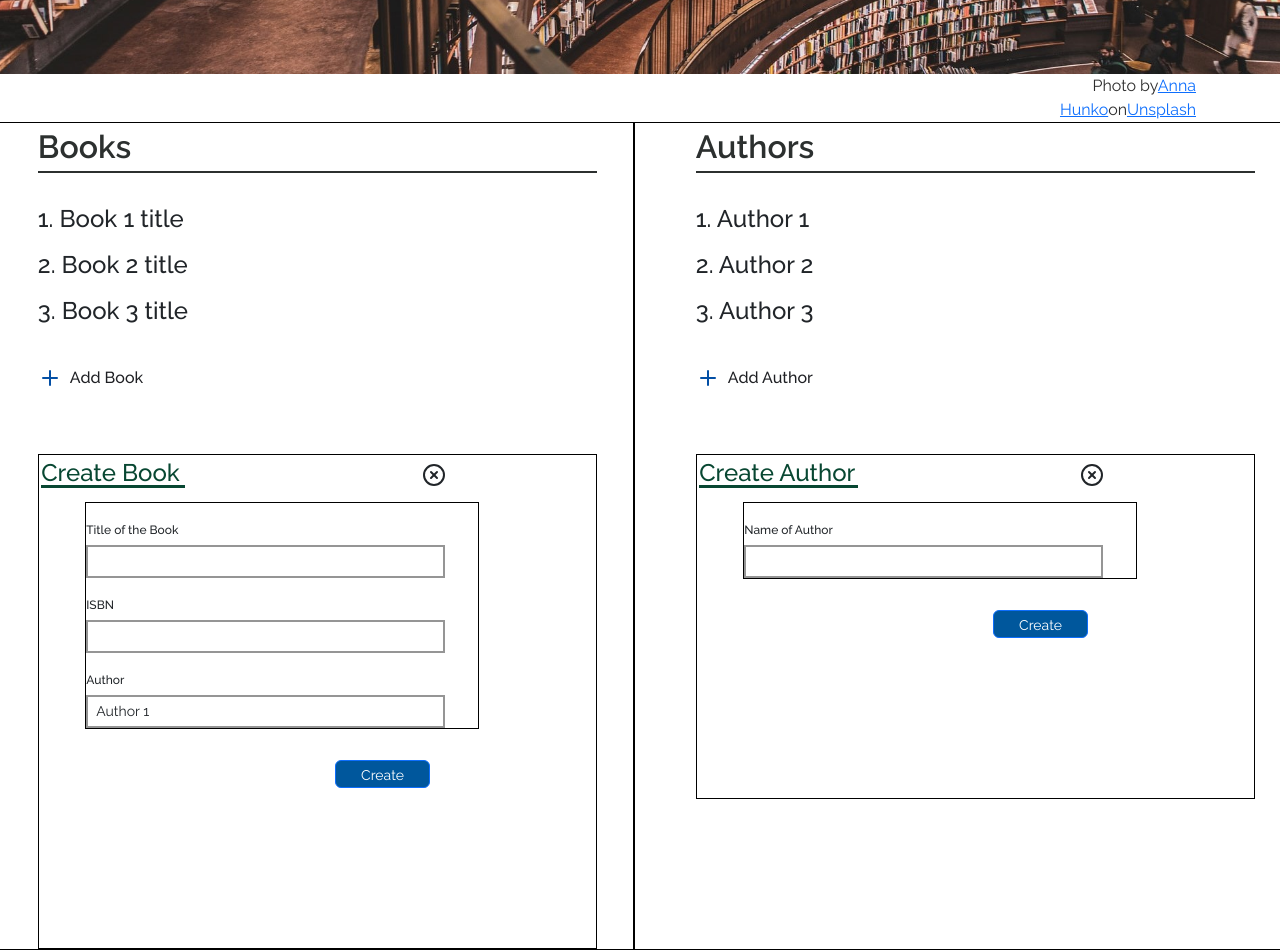
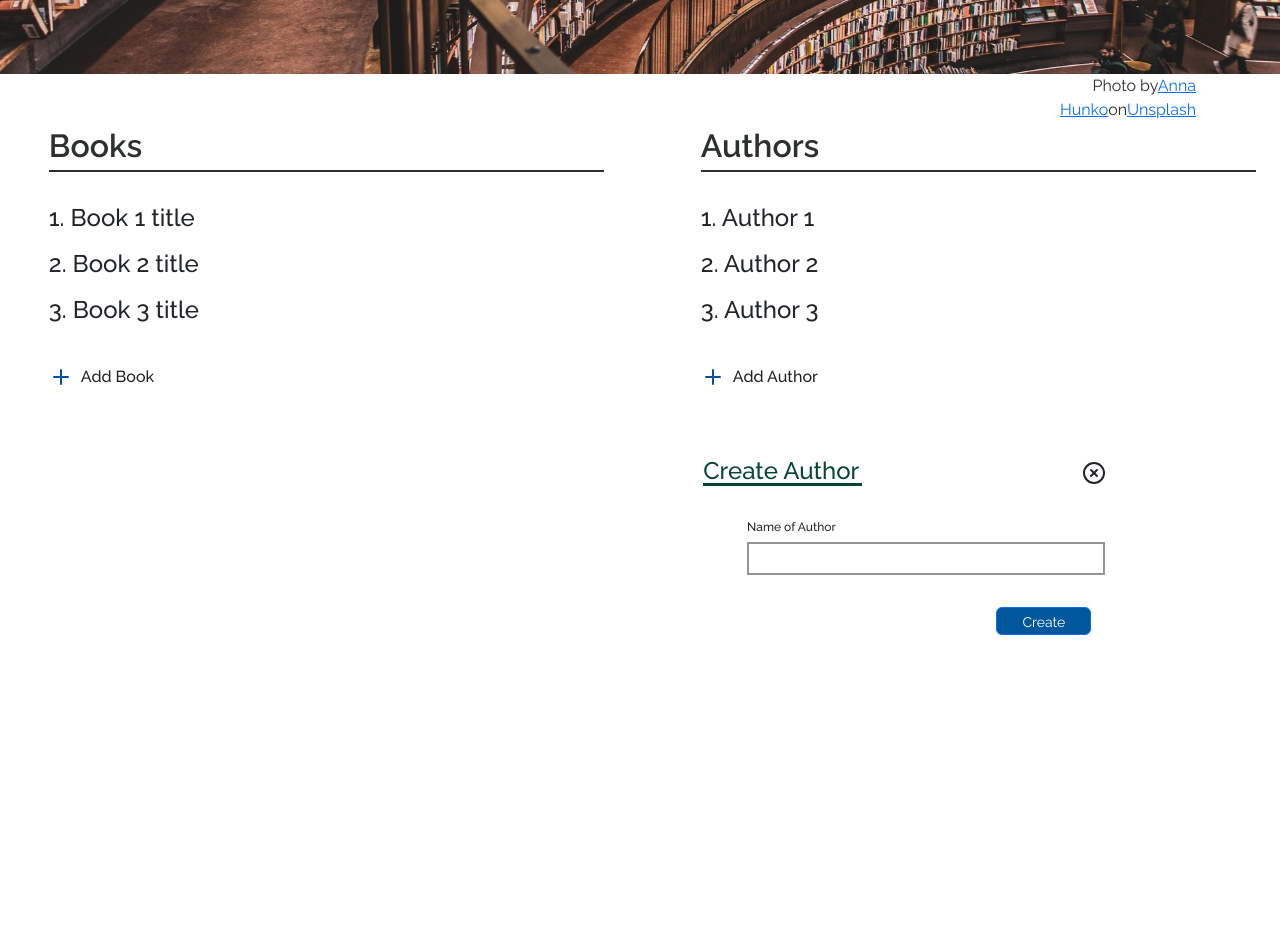
Before and after one commit to IsuruVihan/library_app_reactors, a React (Create React App) app: page / in a window 1280 px wide. Shown: the part 440-1390 px from the top of the page. After the commit the page ends 1235 px from the top, so only its background shows below. Built offline with nearby package versions, Linux system fonts and the light colour scheme.

Commit message:
Open and close functions done (Book form)

```diff
--- a/src/Views/Library.tsx
+++ b/src/Views/Library.tsx
@@ -1,4 +1,4 @@
-import React, {FC} from 'react';
+import React, {FC, useState} from 'react';
 import {Col, Container, Row} from "react-bootstrap";
 import libraryImg from "../assets/images/anna-hunko-ajE5goOGzZc-unsplash.jpg";
 import Books from "../components/Books/Books";
@@ -34,42 +34,13 @@ const Library: FC = () => {
                 </Col>
             </Row>
             <Row>
-                    <Col className="book-container" style={{border: '1px solid black'}}><Books /></Col>
-                    <Col style={{border: '1px solid black'}}><Authors /></Col>
+                <Col xs={6} className="book-container">
+                    <Books />
+                </Col>
+                <Col xs={6}>
+                    <Authors />
+                </Col>
             </Row>
-
-
-                {/*<Container className="Library px-0" fluid={true}>*/}
-                {/*    <h1 className="text-center py-2">My Library</h1>*/}
-                {/*    <img src={libraryImg} alt="Library" />*/}
-                {/*</Container>*/}
-                {/*<Container className="credits">*/}
-                {/*    <Row>*/}
-                {/*        <Col xs={9} />*/}
-                {/*        <Col className="text-end photo-credits">*/}
-                {/*            Photo by*/}
-                {/*            <a href="https://unsplash.com/@annahunko?*/}
-                {/*                utm_source=unsplash&utm_medium=referral&utm_content=creditCopyText"*/}
-                {/*            >*/}
-                {/*                Anna Hunko*/}
-                {/*            </a>*/}
-                {/*            on*/}
-                {/*            <a href="https://unsplash.com/?*/}
-                {/*                utm_source=unsplash&utm_medium=referral&utm_content=creditCopyText"*/}
-                {/*            >*/}
-                {/*            Unsplash*/}
-                {/*            </a>*/}
-                {/*        </Col>*/}
-                {/*    </Row>*/}
-                {/*</Container>*/}
-                {/*<Container fluid>*/}
-                {/*    <Row>*/}
-                {/*        <Books />*/}
-                {/*        <Authors />*/}
-                {/*    </Row>*/}
-                {/*</Container>*/}
-
-
         </Container>
     );
 }
--- a/src/assets/styles/partials/Library.scss
+++ b/src/assets/styles/partials/Library.scss
@@ -18,7 +18,4 @@ $credits_font_color: #2d2d2d;
       color: $credits_font_color;
     }
   }
-  .book-container {
-    padding-left: 0;
-  }
 }
--- a/src/components/Authors/AddAuthorForm.tsx
+++ b/src/components/Authors/AddAuthorForm.tsx
@@ -5,7 +5,7 @@ import { XCircle } from 'react-feather';
 
 const AddAuthorForm: FC = () => {
     return(
-        <Container className="aa-form-container" style={{border: '1px solid black'}} fluid={true}>
+        <Container className="aa-form-container" fluid={true}>
             <Row>
                 <Col xs={9}>
                     <Row>
@@ -16,7 +16,7 @@ const AddAuthorForm: FC = () => {
                 <Col xs={3} />
                 <Col xs={1} />
                 <Col xs={9}>
-                    <Form className="aa-form" style={{border: '1px solid black'}}>
+                    <Form className="aa-form">
                         <Form.Group>
                             <Form.Label className="author-name-label">Name of Author</Form.Label>
                             <Form.Control className="author-name-input" type="text" size="sm" />
@@ -29,28 +29,6 @@ const AddAuthorForm: FC = () => {
                     </Form>
                 </Col>
             </Row>
-
-        {/*<Container className="aa-form-container" fluid={true}>*/}
-        {/*    <Row>*/}
-        {/*        <Col xs={9}>*/}
-        {/*            <Row>*/}
-        {/*                <Col className="ca-title" xs={11}><p className="ca-title-text">Create Author</p></Col>*/}
-        {/*                <Col className="close-btn" xs={1}><XCircle className="close-icon" /></Col>*/}
-        {/*            </Row>*/}
-        {/*            <Row className="aa-form">*/}
-        {/*                <Col xs={1} />*/}
-        {/*                <Col xs={11}><label className="author-name-label">Name of Author</label></Col>*/}
-        {/*                <Col xs={1} />*/}
-        {/*                <Col xs={11}><input className="author-name-input" type="text" /></Col>*/}
-        {/*                <Col xs={9} />*/}
-        {/*                <Col xs={3} className="create-btn-container">*/}
-        {/*                    <Button variant="primary" size="sm" className="create-btn">*/}
-        {/*                        Create*/}
-        {/*                    </Button>*/}
-        {/*                </Col>*/}
-        {/*            </Row>*/}
-        {/*        </Col>*/}
-        {/*    </Row>*/}
         </Container>
     );
 }
--- a/src/components/Books/AddBookForm.tsx
+++ b/src/components/Books/AddBookForm.tsx
@@ -3,20 +3,24 @@ import {Col, Container, Row, Button, Form} from "react-bootstrap";
 import '../../assets/styles/partials/AddBookForm.scss';
 import { XCircle } from 'react-feather';
 
-const AddBookForm: FC = () => {
+type AddBookFormProps = {
+    closeForm: () => void
+};
+
+const AddBookForm: FC<AddBookFormProps> = (props) => {
     return(
-        <Container className="ab-form-container" style={{border: '1px solid black'}} fluid={true}>
+        <Container className="ab-form-container" fluid={true}>
             <Row>
                 <Col xs={9}>
                     <Row>
                         <Col className="cb-title" xs={11}><p className="cb-title-text">Create Book</p></Col>
-                        <Col className="close-btn" xs={1}><XCircle className="close-icon" /></Col>
+                        <Col className="close-btn" xs={1}><XCircle className="close-icon" onClick={() => props.closeForm()} /></Col>
                     </Row>
                 </Col>
                 <Col xs={3} />
                 <Col xs={1} />
                 <Col xs={9}>
-                    <Form className="ab-form" style={{border: '1px solid black'}}>
+                    <Form className="ab-form">
                         <Form.Group>
                             <Form.Label className="book-title-label">Title of the Book</Form.Label>
                             <Form.Control className="book-title-input" type="text" size="sm" />
@@ -41,42 +45,6 @@ const AddBookForm: FC = () => {
                     </Form>
                 </Col>
             </Row>
-
-
-            {/*<Row>*/}
-            {/*    <Col xs={9}>*/}
-            {/*        <Row>*/}
-            {/*            <Col className="cb-title" xs={11}><p className="cb-title-text">Create Book</p></Col>*/}
-            {/*            <Col className="close-btn" xs={1}><XCircle className="close-icon" /></Col>*/}
-            {/*        </Row>*/}
-            {/*        <Row className="ab-form">*/}
-            {/*            <Col xs={1} />*/}
-            {/*            <Col xs={11}><label className="book-title-label">Title of the Book</label></Col>*/}
-            {/*            <Col xs={1} />*/}
-            {/*            <Col xs={11}><input className="book-title-input" type="text" /></Col>*/}
-            {/*            <Col xs={1} />*/}
-            {/*            <Col xs={11}><label className="book-isbn-label">ISBN</label></Col>*/}
-            {/*            <Col xs={1} />*/}
-            {/*            <Col xs={11}><input className="book-isbn-input" type="text" /></Col>*/}
-            {/*            <Col xs={1} />*/}
-            {/*            <Col xs={11}><label className="book-author-label">Author</label></Col>*/}
-            {/*            <Col xs={1} />*/}
-            {/*            <Col xs={11}>*/}
-            {/*                <select className="book-author-input">*/}
-            {/*                    <option>Author 1</option>*/}
-            {/*                    <option>Author 2</option>*/}
-            {/*                    <option>Author 3</option>*/}
-            {/*                </select>*/}
-            {/*            </Col>*/}
-            {/*            <Col xs={9} />*/}
-            {/*            <Col xs={3} className="create-btn-container">*/}
-            {/*                <Button variant="primary" size="sm" className="create-btn">*/}
-            {/*                    Create*/}
-            {/*                </Button>*/}
-            {/*            </Col>*/}
-            {/*        </Row>*/}
-            {/*    </Col>*/}
-            {/*</Row>*/}
         </Container>
     );
 }
--- a/src/components/Books/Books.tsx
+++ b/src/components/Books/Books.tsx
@@ -1,10 +1,22 @@
-import React, {FC} from 'react';
+import React, {FC, useState} from 'react';
 import {Row, Col, Container} from "react-bootstrap";
 import '../../assets/styles/partials/Books.scss';
 import AddBookForm from "./AddBookForm";
 import { Plus, Trash2, Edit } from 'react-feather';
 
 const Books: FC = () => {
+    // Visibility of 'AddBook' form
+    const [isVisibleBookForm, setIsVisibleBookForm] = useState<boolean>(false);
+
+    // Set 'AddBook' form visible
+    const handleClickAddBookEvent = () => {
+        setIsVisibleBookForm(true);
+    }
+    // Set 'AddBook' form invisible
+    const handleClickCloseFormEvent = () => {
+        setIsVisibleBookForm(false);
+    }
+
     return(
         <Container fluid>
             <Row className="Books">
@@ -41,56 +53,16 @@ const Books: FC = () => {
                 </Col>
                 <Col xs={12}>
                     <p className="add-book pt-3">
-                        <Plus color="#034fa5" className="plus" />
-                        <span className="add-book-text">
+                        <Plus color="#034fa5" className="plus" onClick={() => handleClickAddBookEvent()} />
+                        <span className="add-book-text" onClick={() => handleClickAddBookEvent()} >
                             Add Book
                         </span>
                     </p>
                 </Col>
                 <Col xs={12}>
-                    <AddBookForm />
+                    {isVisibleBookForm && <AddBookForm closeForm={handleClickCloseFormEvent} />}
                 </Col>
             </Row>
-
-
-
-
-            {/*<Col className="Books px-5">*/}
-            {/*    <p className="title">Books</p>*/}
-            {/*    /!*<span className="no-books"><i>No books listed here</i></span>*!/*/}
-            {/*    <ul className="book-list px-0">*/}
-            {/*        <li>*/}
-            {/*            <Row>*/}
-            {/*                <Col xs={10}>1. Book 1 title</Col>*/}
-            {/*                <Col><Edit className="edit-btn" /></Col>*/}
-            {/*                <Col><Trash2 className="delete-btn" /></Col>*/}
-            {/*            </Row>*/}
-            {/*        </li>*/}
-            {/*        <li>*/}
-            {/*            <Row>*/}
-            {/*                <Col xs={10}>2. Book 2 title</Col>*/}
-            {/*                <Col><Edit className="edit-btn" /></Col>*/}
-            {/*                <Col><Trash2 className="delete-btn" /></Col>*/}
-            {/*            </Row>*/}
-            {/*        </li>*/}
-            {/*        <li>*/}
-            {/*            <Row>*/}
-            {/*                <Col xs={10}>3. Book 3 title</Col>*/}
-            {/*                <Col><Edit className="edit-btn" /></Col>*/}
-            {/*                <Col><Trash2 className="delete-btn" /></Col>*/}
-            {/*            </Row>*/}
-            {/*        </li>*/}
-            {/*    </ul>*/}
-            {/*    <p className="add-book pt-3">*/}
-            {/*        <Plus color="#034fa5" className="plus" />*/}
-            {/*        <span className="add-book-text">*/}
-            {/*            Add Book*/}
-            {/*        </span>*/}
-            {/*    </p>*/}
-            {/*    <div>*/}
-            {/*        <AddBookForm />*/}
-            {/*    </div>*/}
-            {/*</Col>*/}
         </Container>
     );
 }
```
Also changed, not shown: src/components/Authors/Authors.tsx (+0 -37 lines). Lines whose indentation alone changed are shown as unchanged.
